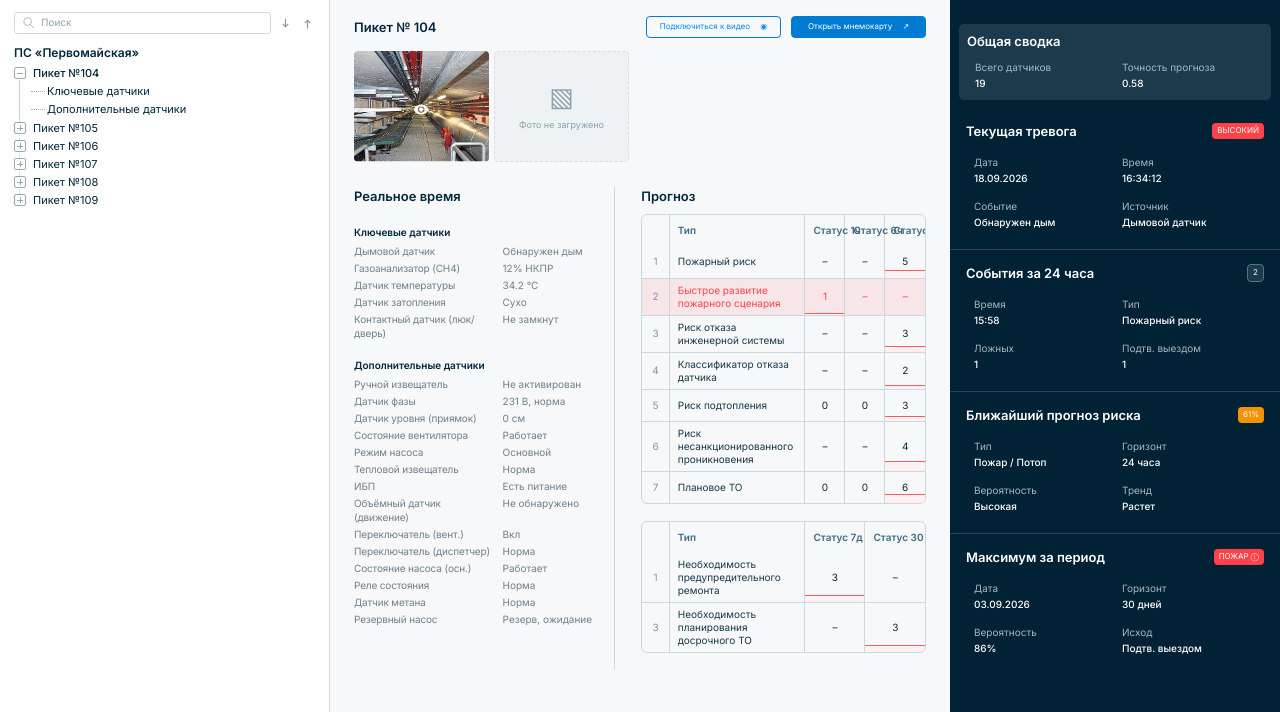
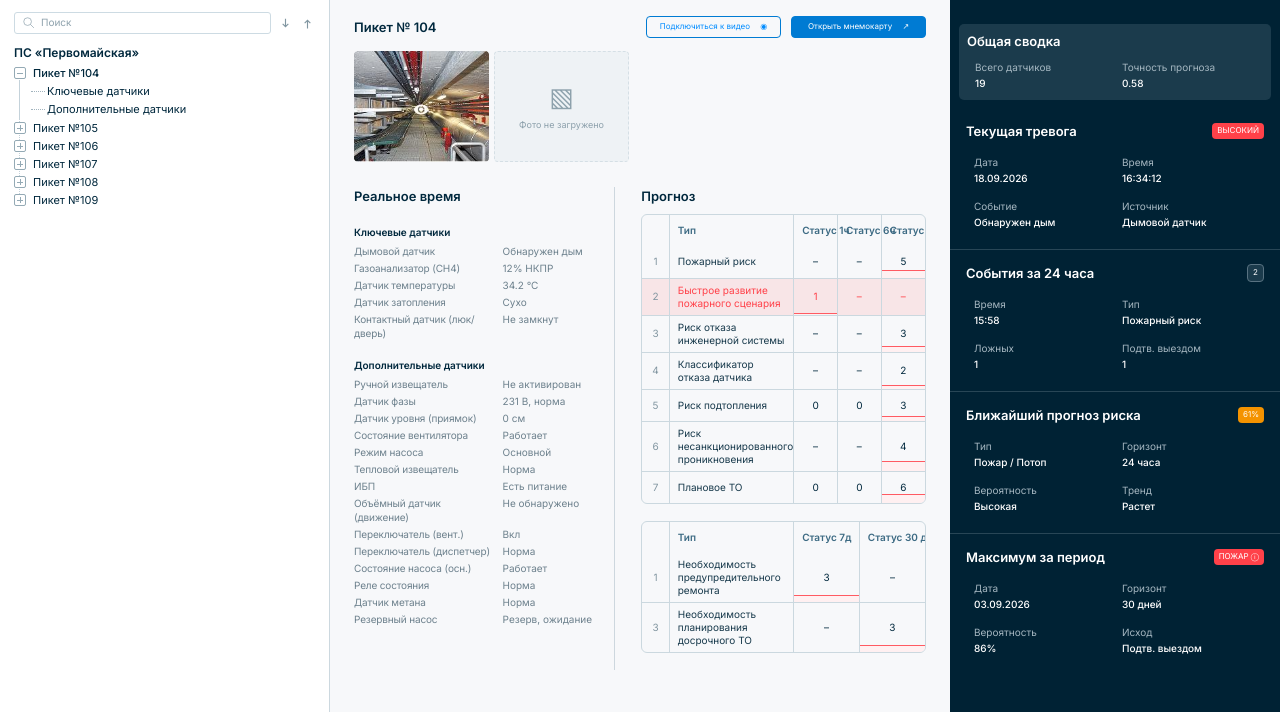
Before and after one commit to fotolx/pulse_ai_hakaton, a Django app: page /equipment/ in a window 1280 px wide. Shown: the part 88-800 px from the top of the page. Run offline with Django 5.2, Linux system fonts and the light colour scheme; parts of the project's set-up code (start-up, migrations or seed data) failed here and were passed over.

Commit message:
Update equipment.css

```diff
--- a/pulse_ai/static/css/pages/equipment.css
+++ b/pulse_ai/static/css/pages/equipment.css
@@ -202,7 +202,7 @@ body[data-page="equipment"] *::-webkit-scrollbar-thumb:hover { background: #8da1
 .equipment__forecast-table tr > *:last-child { border-right: 0; }
 .equipment__forecast-table thead th { height: 31px; color: #3c6a83; font-weight: 600; white-space: nowrap; }
 .equipment__forecast-table th:nth-child(1) { width: 27px; color: #8195a0; }
-.equipment__forecast-table th:nth-child(2) { width: 48%; text-align: left; }
+.equipment__forecast-table th:nth-child(2) { width: 44%; text-align: left; }
 .equipment__forecast-table tbody th { color: #17394b; text-align: left; }
 .equipment__forecast-table tbody td:first-child { color: #8195a0; }
 .equipment__forecast-value { position: relative; isolation: isolate; overflow: hidden; }
```
